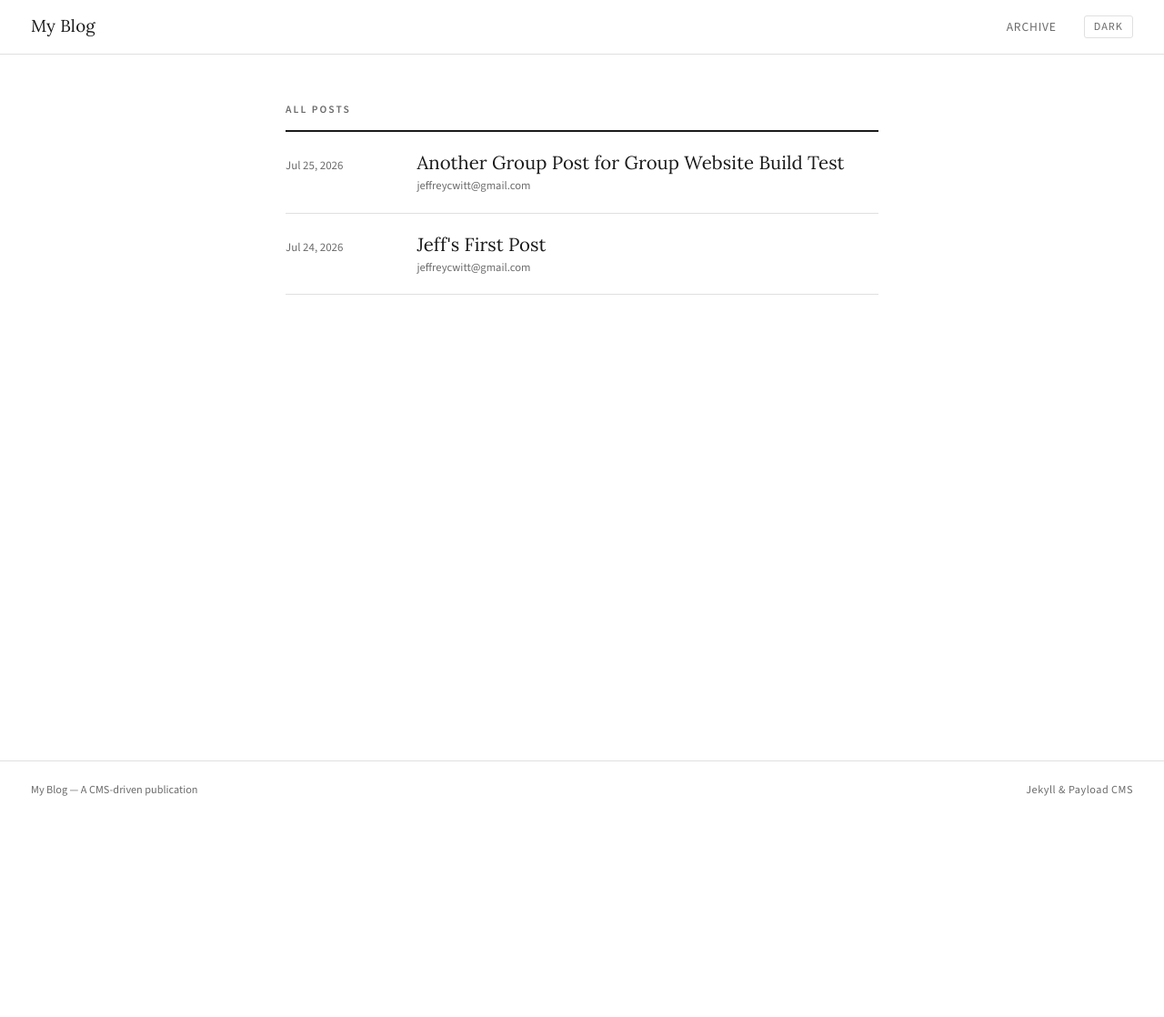
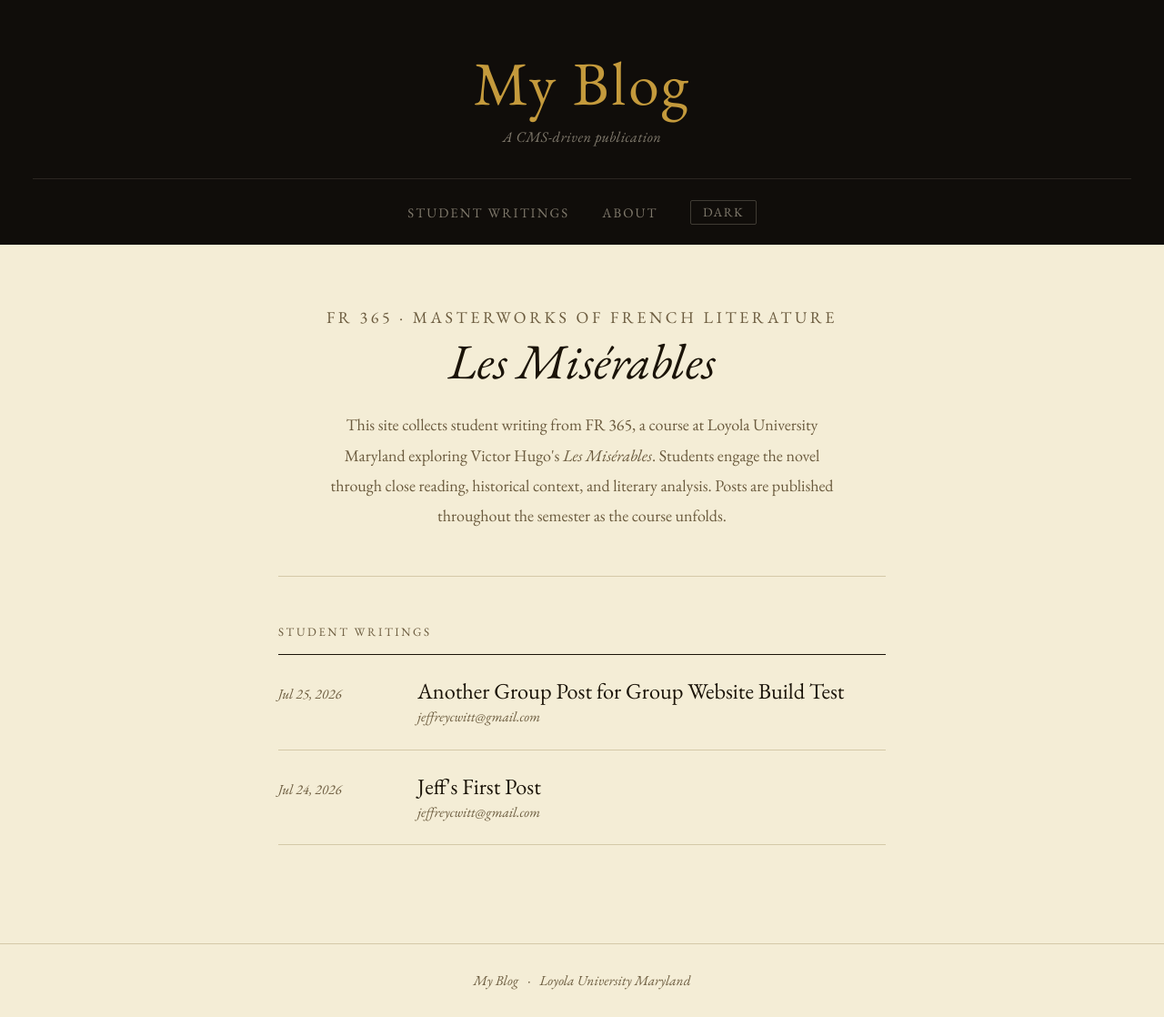
Before and after one commit to jeffreycwitt/loyola-jekyll-site-2, a Jekyll site: the page built from index.html, in a window 1280 px wide. Shown: the whole page at 91% size. Built offline with Jekyll 4.4.1, drawn with Linux system fonts in a browser that asks for light colours; before the commit the page ends 900 px from its top, so only the background shows below that.

Commit message:
chore: sync [2026-07-25T22:20:00Z] [skip ci]

```diff
--- a/_layouts/default.html
+++ b/_layouts/default.html
@@ -6,42 +6,49 @@
   <title>{% if page.title and page.url != '/' %}{{ page.title }} — {% endif %}{{ site.title }}</title>
   <link rel="preconnect" href="https://fonts.googleapis.com">
   <link rel="preconnect" href="https://fonts.gstatic.com" crossorigin>
-  <link href="https://fonts.googleapis.com/css2?family=Lora:ital,wght@0,400;0,600;1,400&family=Source+Sans+3:wght@300;400;500;600&display=swap" rel="stylesheet">
+  <link href="https://fonts.googleapis.com/css2?family=EB+Garamond:ital,wght@0,400;0,500;0,600;1,400&display=swap" rel="stylesheet">
   <style>
     *, *::before, *::after { box-sizing: border-box; margin: 0; padding: 0; }
 
     /* ── Tokens ── */
     :root {
-      --bg:       #FFFFFF;
-      --surface:  #F5F5F5;
-      --text:     #1A1A1A;
-      --muted:    #6B6B6B;
-      --accent:   #9B2335;
-      --border:   #E0E0E0;
-      --ff-serif: 'Lora', Georgia, serif;
-      --ff-sans:  'Source Sans 3', system-ui, -apple-system, sans-serif;
+      --bg:          #F4EDD6;
+      --surface:     #EAE0C4;
+      --text:        #1A1308;
+      --muted:       #6B5B3E;
+      --accent:      #8C1A2E;
+      --accent-pale: #F5DDE1;
+      --gold:        #C49A3C;
+      --border:      #D4C9A8;
+      --hdr-bg:      #100D0A;
+      --hdr-text:    #E8DEC7;
+      --hdr-muted:   rgba(232,222,199,0.52);
+      --hdr-gold:    #C49A3C;
+      --ff-serif:    'EB Garamond', Georgia, serif;
     }
     @media (prefers-color-scheme: dark) { :root {
-      --bg:       #161616;
-      --surface:  #222222;
-      --text:     #F0F0F0;
-      --muted:    #9A9A9A;
-      --accent:   #D4637A;
-      --border:   #333333;
+      --bg:          #100D0A;
+      --surface:     #1C1712;
+      --text:        #E8DEC7;
+      --muted:       #9A8A6E;
+      --accent:      #C4526A;
+      --accent-pale: #281015;
+      --gold:        #C49A3C;
+      --border:      #2C261C;
     }}
     :root[data-theme="light"] {
-      --bg: #FFFFFF; --surface: #F5F5F5; --text: #1A1A1A; --muted: #6B6B6B;
-      --accent: #9B2335; --border: #E0E0E0;
+      --bg: #F4EDD6; --surface: #EAE0C4; --text: #1A1308; --muted: #6B5B3E;
+      --accent: #8C1A2E; --accent-pale: #F5DDE1; --gold: #C49A3C; --border: #D4C9A8;
     }
     :root[data-theme="dark"] {
-      --bg: #161616; --surface: #222222; --text: #F0F0F0; --muted: #9A9A9A;
-      --accent: #D4637A; --border: #333333;
+      --bg: #100D0A; --surface: #1C1712; --text: #E8DEC7; --muted: #9A8A6E;
+      --accent: #C4526A; --accent-pale: #281015; --gold: #C49A3C; --border: #2C261C;
     }
 
     /* ── Base ── */
-    html { font-size: 17px; }
+    html { font-size: 18px; scroll-behavior: smooth; }
     body {
-      font-family: var(--ff-sans);
+      font-family: var(--ff-serif);
       background: var(--bg);
       color: var(--text);
       line-height: 1.7;
@@ -54,70 +61,109 @@
     a { color: inherit; }
     :focus-visible { outline: 2px solid var(--accent); outline-offset: 3px; border-radius: 2px; }
 
-    /* ── Site header ── */
+    /* ── Site header — always dark, evoking a title page ── */
     .site-header {
-      border-bottom: 1px solid var(--border);
-      padding: 0 2rem;
-      height: 3.5rem;
-      display: flex;
-      align-items: center;
-      justify-content: space-between;
+      background: var(--hdr-bg);
+      padding: 3rem 2rem 0;
+      text-align: center;
     }
-    .site-title-link { text-decoration: none; }
+    .site-header-link { text-decoration: none; }
     .site-title {
       font-family: var(--ff-serif);
-      font-size: 1.1rem;
+      font-size: clamp(2.25rem, 6vw, 3.75rem);
       font-weight: 400;
-      color: var(--text);
-      letter-spacing: 0.01em;
+      letter-spacing: 0.04em;
+      color: var(--hdr-gold);
+      line-height: 1.1;
+    }
+    .site-description {
+      margin-top: 0.5rem;
+      font-family: var(--ff-serif);
+      font-style: italic;
+      font-size: 0.9rem;
+      color: var(--hdr-muted);
+      letter-spacing: 0.03em;
     }
     .site-nav {
+      margin-top: 1.75rem;
       display: flex;
+      justify-content: center;
       align-items: center;
-      gap: 1.75rem;
+      gap: 2rem;
+      border-top: 1px solid rgba(232,222,199,0.12);
+      padding: 1.25rem 0;
     }
     .site-nav a {
-      font-size: 0.8rem;
-      font-weight: 500;
-      letter-spacing: 0.06em;
+      font-family: var(--ff-serif);
+      font-size: 0.82rem;
+      letter-spacing: 0.14em;
       text-transform: uppercase;
-      color: var(--muted);
+      color: var(--hdr-muted);
       text-decoration: none;
       transition: color 0.15s;
     }
-    .site-nav a:hover { color: var(--accent); }
+    .site-nav a:hover { color: var(--hdr-text); }
     .theme-toggle {
       background: none;
-      border: 1px solid var(--border);
-      border-radius: 3px;
-      color: var(--muted);
+      border: 1px solid rgba(232,222,199,0.22);
+      border-radius: 2px;
+      color: var(--hdr-muted);
       cursor: pointer;
-      font-size: 0.72rem;
-      font-weight: 500;
-      letter-spacing: 0.08em;
+      font-family: var(--ff-serif);
+      font-size: 0.78rem;
+      letter-spacing: 0.1em;
       text-transform: uppercase;
-      padding: 0.2rem 0.6rem;
+      padding: 0.2rem 0.7rem;
       transition: color 0.15s, border-color 0.15s;
-      font-family: var(--ff-sans);
     }
-    .theme-toggle:hover { color: var(--accent); border-color: var(--accent); }
+    .theme-toggle:hover { color: var(--hdr-text); border-color: rgba(232,222,199,0.5); }
 
     /* ── Page wrapper ── */
     .page-wrap {
-      max-width: 720px;
+      max-width: 740px;
       margin: 0 auto;
-      padding: 3rem 2rem 5rem;
+      padding: 3.5rem 2rem 6rem;
     }
 
-    /* ── Index ── */
-    .index-header {
-      font-size: 0.68rem;
-      font-weight: 600;
-      letter-spacing: 0.18em;
+    /* ── Welcome section (index page only) ── */
+    .welcome {
+      padding-bottom: 2.75rem;
+      margin-bottom: 2.75rem;
+      border-bottom: 1px solid var(--border);
+      text-align: center;
+    }
+    .welcome-eyebrow {
+      font-size: 0.78rem;
+      letter-spacing: 0.2em;
+      text-transform: uppercase;
+      color: var(--muted);
+      margin-bottom: 1rem;
+    }
+    .welcome h1 {
+      font-family: var(--ff-serif);
+      font-size: clamp(2rem, 5vw, 3rem);
+      font-weight: 400;
+      line-height: 1.15;
+      color: var(--text);
+      margin-bottom: 1.25rem;
+      text-wrap: balance;
+    }
+    .welcome p {
+      font-size: 1rem;
+      line-height: 1.85;
+      color: var(--muted);
+      max-width: 580px;
+      margin: 0 auto;
+    }
+
+    /* ── Post index ── */
+    .index-label {
+      font-size: 0.72rem;
+      letter-spacing: 0.2em;
       text-transform: uppercase;
       color: var(--muted);
       padding-bottom: 0.75rem;
-      border-bottom: 2px solid var(--text);
+      border-bottom: 1px solid var(--text);
       margin-bottom: 0;
     }
     .post-list { list-style: none; }
@@ -127,39 +173,42 @@
       grid-template-columns: 6.5rem 1fr;
       gap: 2rem;
       align-items: baseline;
-      padding: 1.25rem 0;
+      padding: 1.4rem 0;
       text-decoration: none;
       color: var(--text);
-      transition: color 0.15s;
+      transition: color 0.18s;
     }
     .post-list-link:hover { color: var(--accent); }
     .post-list-link:hover .post-list-date { color: var(--accent); }
     .post-list-date {
-      font-size: 0.76rem;
+      font-style: italic;
+      font-size: 0.85rem;
       color: var(--muted);
       font-variant-numeric: tabular-nums;
       white-space: nowrap;
-      padding-top: 0.15rem;
-      transition: color 0.15s;
+      padding-top: 0.2rem;
+      transition: color 0.18s;
     }
     .post-list-title {
       font-family: var(--ff-serif);
-      font-size: 1.2rem;
+      font-size: 1.35rem;
       font-weight: 400;
-      line-height: 1.3;
+      line-height: 1.25;
+      text-wrap: balance;
     }
     .post-list-author {
       display: block;
-      font-family: var(--ff-sans);
-      font-size: 0.74rem;
+      font-style: italic;
+      font-size: 0.85rem;
       color: var(--muted);
       margin-top: 0.2rem;
     }
     .post-list-link:hover .post-list-author { color: var(--accent); }
     .empty-state {
-      padding: 4rem 0;
+      padding: 4.5rem 0;
       text-align: center;
       font-style: italic;
+      font-size: 1.15rem;
       color: var(--muted);
     }
 
@@ -168,130 +217,120 @@
       display: inline-flex;
       align-items: center;
       gap: 0.4rem;
-      font-size: 0.72rem;
-      font-weight: 600;
-      letter-spacing: 0.1em;
+      font-size: 0.78rem;
+      letter-spacing: 0.12em;
       text-transform: uppercase;
       color: var(--muted);
       text-decoration: none;
-      margin-bottom: 2.5rem;
+      margin-bottom: 2.75rem;
       transition: color 0.15s;
     }
     .back-link:hover { color: var(--accent); }
-    .back-arrow {
-      display: inline-block;
-      width: 14px; height: 10px;
-      position: relative; flex-shrink: 0;
-    }
-    .back-arrow::before {
-      content: ''; position: absolute; top: 50%; left: 0;
-      width: 100%; height: 1.5px; background: currentColor; transform: translateY(-50%);
-    }
-    .back-arrow::after {
-      content: ''; position: absolute; top: 50%; left: 0;
-      width: 5px; height: 5px;
-      border-left: 1.5px solid currentColor; border-bottom: 1.5px solid currentColor;
-      transform: translateY(-50%) rotate(45deg);
-    }
-    .post-header { margin-bottom: 2.25rem; }
+    .back-arrow { display: inline-block; width: 14px; height: 10px; position: relative; flex-shrink: 0; }
+    .back-arrow::before { content: ''; position: absolute; top: 50%; left: 0; width: 100%; height: 1px; background: currentColor; transform: translateY(-50%); }
+    .back-arrow::after { content: ''; position: absolute; top: 50%; left: 0; width: 5px; height: 5px; border-left: 1px solid currentColor; border-bottom: 1px solid currentColor; transform: translateY(-50%) rotate(45deg); }
+    .post-header { margin-bottom: 2.5rem; text-align: center; }
     .post-eyebrow {
-      font-size: 0.72rem;
-      font-weight: 600;
-      letter-spacing: 0.12em;
-      text-transform: uppercase;
+      font-style: italic;
+      font-size: 0.85rem;
+      letter-spacing: 0.04em;
       color: var(--accent);
-      margin-bottom: 0.75rem;
+      margin-bottom: 1rem;
     }
     .post-title {
       font-family: var(--ff-serif);
-      font-size: clamp(1.8rem, 4vw, 2.5rem);
+      font-size: clamp(2rem, 5vw, 3rem);
       font-weight: 400;
-      line-height: 1.2;
+      line-height: 1.15;
       text-wrap: balance;
-      margin-bottom: 0.75rem;
+      margin-bottom: 1.1rem;
     }
-    .post-author {
-      font-size: 0.82rem;
-      color: var(--muted);
-      margin-bottom: 1.25rem;
-    }
+    .post-author { font-style: italic; font-size: 0.95rem; color: var(--muted); margin-bottom: 1.5rem; }
     .post-rule { height: 1px; background: var(--border); border: none; margin: 0; }
 
     /* ── Post content ── */
-    .post-content { font-size: 1rem; }
-    .post-content p { line-height: 1.8; margin-bottom: 1.5rem; }
+    .post-content { font-size: 1.05rem; margin-top: 2.25rem; }
+    .post-content p { line-height: 1.88; margin-bottom: 1.6rem; }
     .post-content p:last-child { margin-bottom: 0; }
-    .post-content h1, .post-content h2,
-    .post-content h3, .post-content h4 {
+    .post-content h1, .post-content h2, .post-content h3, .post-content h4 {
       font-family: var(--ff-serif);
-      font-weight: 600;
-      line-height: 1.25;
+      font-weight: 500;
+      line-height: 1.2;
       text-wrap: balance;
       margin-top: 2.5rem;
       margin-bottom: 0.75rem;
     }
-    .post-content h2 { font-size: 1.65rem; }
-    .post-content h3 { font-size: 1.3rem; }
-    .post-content h4 { font-size: 1.05rem; }
+    .post-content h2 { font-size: 1.85rem; }
+    .post-content h3 { font-size: 1.5rem; }
+    .post-content h4 { font-size: 1.15rem; font-style: italic; }
     .post-content a { color: var(--accent); text-decoration: underline; text-underline-offset: 3px; text-decoration-thickness: 1px; }
     .post-content a:hover { text-decoration-thickness: 2px; }
     .post-content strong { font-weight: 600; }
     .post-content em { font-style: italic; }
     .post-content s { text-decoration: line-through; }
-    .post-content code {
-      font-size: 0.87em;
-      background: var(--surface);
-      border: 1px solid var(--border);
-      border-radius: 3px;
-      padding: 0.1em 0.38em;
-      font-family: 'SF Mono', 'Fira Code', monospace;
+    .post-content code { font-size: 0.85em; background: var(--surface); border: 1px solid var(--border); border-radius: 2px; padding: 0.1em 0.35em; font-family: 'SF Mono', 'Fira Code', monospace; }
+    .post-content ul, .post-content ol { padding-left: 1.6rem; margin-bottom: 1.5rem; }
+    .post-content li { line-height: 1.82; margin-bottom: 0.3rem; }
+    .post-content img { max-width: 100%; height: auto; margin: 2rem 0; display: block; border: 1px solid var(--border); }
+    .video-embed { position: relative; padding-bottom: 56.25%; height: 0; overflow: hidden; margin: 2rem 0; background: var(--surface); border: 1px solid var(--border); }
+    .video-embed iframe { position: absolute; inset: 0; width: 100%; height: 100%; border: none; }
+
+    /* ── About page ── */
+    .about-content > h1 {
+      font-family: var(--ff-serif);
+      font-size: clamp(1.9rem, 4.5vw, 2.75rem);
+      font-weight: 400;
+      margin-bottom: 2.25rem;
+      padding-bottom: 1.25rem;
+      border-bottom: 1px solid var(--border);
     }
-    .post-content ul, .post-content ol { padding-left: 1.4rem; margin-bottom: 1.5rem; }
-    .post-content li { line-height: 1.75; margin-bottom: 0.3rem; }
-    .post-content img {
-      max-width: 100%;
-      height: auto;
-      margin: 1.75rem 0;
-      display: block;
-      border: 1px solid var(--border);
+    .about-section { margin-bottom: 2.25rem; }
+    .about-section h2 {
+      font-family: var(--ff-serif);
+      font-size: 1.25rem;
+      font-weight: 500;
+      color: var(--accent);
+      margin-bottom: 0.65rem;
+      letter-spacing: 0.01em;
     }
-    .video-embed {
-      position: relative; padding-bottom: 56.25%; height: 0;
-      overflow: hidden; margin: 2rem 0; background: var(--surface);
-      border: 1px solid var(--border);
+    .about-section p {
+      font-size: 1.05rem;
+      line-height: 1.85;
     }
-    .video-embed iframe { position: absolute; inset: 0; width: 100%; height: 100%; border: none; }
+    .about-section a { color: var(--accent); text-decoration: underline; text-underline-offset: 3px; }
 
     /* ── Footer ── */
     .site-footer {
       border-top: 1px solid var(--border);
-      padding: 1.25rem 2rem;
-      display: flex;
-      justify-content: space-between;
-      align-items: center;
-      font-size: 0.72rem;
+      padding: 1.5rem 2rem;
+      text-align: center;
+      font-family: var(--ff-serif);
+      font-style: italic;
+      font-size: 0.85rem;
       color: var(--muted);
     }
     .site-footer a { color: var(--muted); text-decoration: none; }
     .site-footer a:hover { color: var(--accent); }
-    .site-footer-right { letter-spacing: 0.04em; }
 
+    /* ── Responsive ── */
     @media (max-width: 560px) {
-      .site-header { padding: 0 1.25rem; }
-      .page-wrap { padding: 2rem 1.25rem 4rem; }
+      .site-header { padding: 2rem 1.25rem 0; }
+      .page-wrap { padding: 2.5rem 1.25rem 4rem; }
       .post-list-link { grid-template-columns: 1fr; gap: 0.25rem; }
-      .site-footer { flex-direction: column; gap: 0.5rem; text-align: center; }
+      .post-list-date { padding-top: 0; }
     }
     @media (prefers-reduced-motion: reduce) { *, *::before, *::after { transition: none !important; } }
   </style>
 </head>
 <body>
   <header class="site-header">
-    <a class="site-title-link" href="{{ '/' | relative_url }}">
-      <span class="site-title">{{ site.title }}</span>
+    <a class="site-header-link" href="{{ '/' | relative_url }}">
+      <div class="site-title">{{ site.title }}</div>
+      {% if site.description %}<div class="site-description">{{ site.description }}</div>{% endif %}
     </a>
     <nav class="site-nav" aria-label="Primary">
-      <a href="{{ '/' | relative_url }}">Archive</a>
+      <a href="{{ '/' | relative_url }}">Student Writings</a>
+      <a href="{{ '/about/' | relative_url }}">About</a>
       <button class="theme-toggle" id="theme-toggle" aria-label="Toggle theme">Dark</button>
     </nav>
   </header>
@@ -324,8 +363,7 @@
   </script>
 
   <footer class="site-footer">
-    <span>{{ site.title }}{% if site.description %} &mdash; {{ site.description }}{% endif %}</span>
-    <span class="site-footer-right">Jekyll &amp; <a href="https://payloadcms.com">Payload CMS</a></span>
+    {{ site.title }} &ensp;&middot;&ensp; Loyola University Maryland
   </footer>
 </body>
 </html>
--- a/_layouts/post.html
+++ b/_layouts/post.html
@@ -3,7 +3,7 @@ layout: default
 ---
 <a class="back-link" href="{{ '/' | relative_url }}">
   <span class="back-arrow" aria-hidden="true"></span>
-  All posts
+  Student Writings
 </a>
 
 <article>
@@ -12,7 +12,7 @@ layout: default
       <time datetime="{{ page.date | date_to_xmlschema }}">{{ page.date | date: "%B %-d, %Y" }}</time>
     </div>
     <h1 class="post-title">{{ page.title }}</h1>
-    {% if page.author %}<p class="post-author">By {{ page.author }}</p>{% endif %}
+    {% if page.author %}<p class="post-author">by {{ page.author }}</p>{% endif %}
     <hr class="post-rule">
   </header>
 
--- a/index.html
+++ b/index.html
@@ -2,10 +2,16 @@
 layout: default
 title: Archive
 ---
-<p class="index-header">All Posts</p>
+<section class="welcome">
+  <p class="welcome-eyebrow">FR 365 · Masterworks of French Literature</p>
+  <h1><em>Les Misérables</em></h1>
+  <p>This site collects student writing from FR 365, a course at Loyola University Maryland exploring Victor Hugo's <em>Les Misérables</em>. Students engage the novel through close reading, historical context, and literary analysis. Posts are published throughout the semester as the course unfolds.</p>
+</section>
+
+<p class="index-label">Student Writings</p>
 
 {% if site.posts.size == 0 %}
-  <p class="empty-state">No posts yet.</p>
+  <p class="empty-state">No posts yet — check back soon.</p>
 {% else %}
   <ul class="post-list">
     {% for post in site.posts %}
```
Also changed, not shown: about.html (added, +23 -0 lines).
